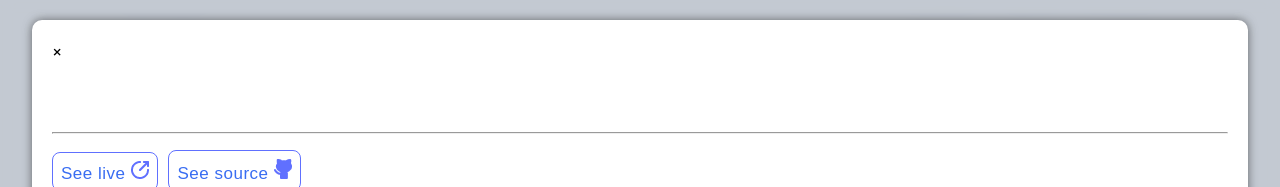
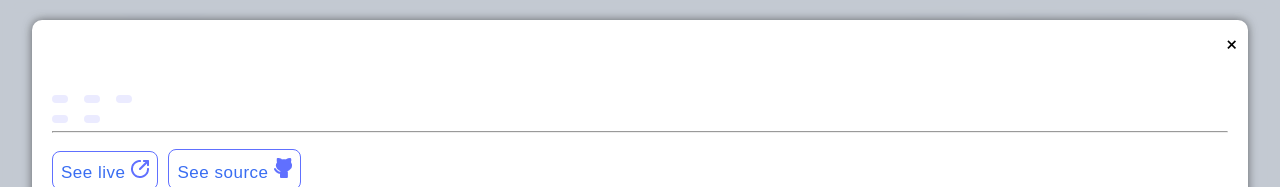
Before and after one commit to naanmohammed/my-portfolio, a website: page index.html in a window 1280 px wide. Shown: the top 187 px of the page. Drawn offline with Linux system fonts and the light colour scheme.

Commit message:
Add styling to the pop up window

```diff
--- a/styles.css
+++ b/styles.css
@@ -489,8 +489,6 @@ label {
   display: none;
 }
 
-
-
 #popup-mobile {
   position: fixed;
   top: 0;
@@ -499,7 +497,7 @@ label {
   min-height: 100%;
   z-index: 999;
   padding-top: 1%;
-  background-color: rgba(	193, 199, 208, 0.8);
+  background-color: rgba(193, 199, 208, 0.8);
   backdrop-filter: blur(7px) brightness(1);
 }
 
@@ -525,7 +523,7 @@ label {
 }
 
 #popup-mobile-image {
-  padding-bottom: 2rem ;
+  padding-bottom: 2rem;
 }
 
 #popup-mobile-details {
@@ -578,7 +576,7 @@ label {
   padding: 0.5rem;
   color: #396df2;
   margin-top: 1rem;
-  }
+}
 
 #popup-mobile-btn1 {
   margin-right: 0.4rem;
@@ -586,9 +584,43 @@ label {
 
 #popup-mobile-btn img {
   margin-right: 0.25rem;
-  }
+}
 
-
+#popup-mobile-technologies li {
+  background: #ebebff;
+  border-radius: 8px;
+  color: #6070ff;
+  font-weight: 500;
+  font-size: 12px;
+  line-height: 16px;
+  padding: 0.25rem 0.5rem;
+  display: flex;
+  list-style-type: none;
+}
+.popup-mobile-technologies_2 {
+  display: flex;
+  gap: 1rem;
+  height: fit-content;
+  margin-bottom: 0.5rem;
+}
+.popup-mobile-technologies_2 li {
+  background: #ebebff;
+  border-radius: 8px;
+  color: #6070ff;
+  font-weight: 500;
+  font-size: 12px;
+  line-height: 16px;
+  padding: 0.25rem 0.5rem;
+  display: flex;
+  list-style-type: none;
+}
+#close-popup-mobile {
+  position: absolute;
+  top: 10px;
+  right: 10px;
+  font-size: 20px;
+  cursor: pointer;
+}
 
 @media only screen and (min-width: 768px) {
   section header nav {
@@ -866,7 +898,7 @@ label {
     min-height: 100%;
     z-index: 999;
     padding-top: 1%;
-    background-color: rgba(	193, 199, 208, 0.8);
+    background-color: rgba(193, 199, 208, 0.8);
     backdrop-filter: blur(7px) brightness(1);
   }
 
@@ -891,7 +923,7 @@ label {
   }
 
   #popup-image {
-    padding-bottom: 2rem ;
+    padding-bottom: 2rem;
   }
 
   #popup-details {
@@ -942,7 +974,7 @@ label {
     padding: 0.5rem;
     color: #396df2;
     margin-top: 1rem;
-    }
+  }
 
   #popup-btn1 {
     margin-right: 0.4rem;
@@ -950,7 +982,7 @@ label {
 
   #popup-btn img {
     margin-right: 0.25rem;
-    }
+  }
   #popup-technologies li {
     background: #ebebff;
     border-radius: 8px;
```
